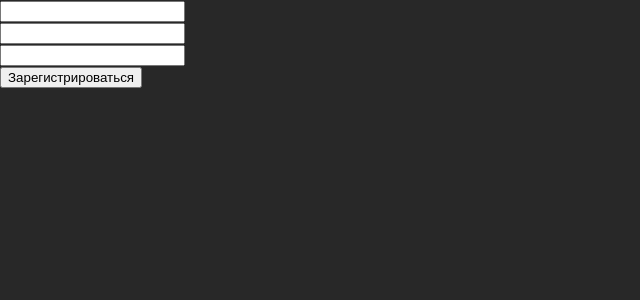
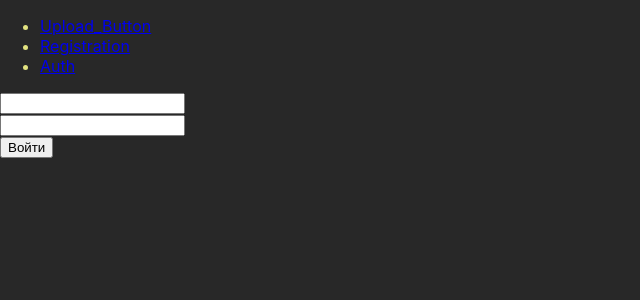
Before and after one commit to BL365/Imghost, a React (Create React App) app: page /auth in a window 1280 px wide. Shown: the top 300 px of the page, without its empty margins (0-640 px from the left). Built offline with nearby package versions, Linux system fonts and the light colour scheme.

Commit message:
working navigation

```diff
--- a/package.json
+++ b/package.json
@@ -12,7 +12,8 @@
     "react": "^16.13.1",
     "react-dom": "^16.13.1",
     "react-router-dom": "^5.2.0",
-    "react-scripts": "3.4.1"
+    "react-scripts": "3.4.1",
+    "underscore": "^1.10.2"
   },
   "scripts": {
     "start": "react-scripts start",
--- a/src/App.css
+++ b/src/App.css
@@ -24,50 +24,6 @@
   color: white;
 }
 
-.App-link {
-  color: #61dafb;
-}
-
-/*button-upload*/
-.App-upload-button > label {
-  padding: 8px;
-  margin: 10px auto;
-  width: 130px;
-  display: flex;
-  background: #b8bb26;
-  border-radius: 5px;
-
-  /*text style*/
-  color: #282828;
-  font-weight: 700;
-}
-
-/*button-upload animation*/
-.App-upload-button > label:hover {
-  background: #98971A;
-}
-
-.App-upload-button > label:active {
-  background: rgb(121, 121, 20);
-}
-
-.App-upload-button > input {
-  display: none;
-}
-
-/*.visuallyhidden {
-  position: absolute;
-  width: 1px;
-  height: 1px;
-  margin: -1px;
-  border: 0;
-  padding: 0;
-  white-space: nowrap;
-  clip-path: inset(100%);
-  clip: rect(0 0 0 0);
-  overflow: hidden;
-}*/
-
 @keyframes App-logo-spin {
   from {
     transform: rotate(0deg);
--- a/src/App.js
+++ b/src/App.js
@@ -1,18 +1,40 @@
 import React from 'react';
 import './App.css';
-import CropOriginalOutlinedIcon from '@material-ui/icons/CropOriginalOutlined';
+import { Route, Switch, Link, withRouter } from 'react-router-dom';
+import Upload_Button from './Upload_Button';
+import Auth from './Auth';
+import Registration from './Registration';
 
 class App extends React.Component {
   render() {
+    const Main = () => (
+      <main>
+        <Switch>
+          <Route exact path='/' component={Upload_Button}/>
+          <Route path='/registration' component={Registration}/>
+          <Route path='/auth' component={Auth}/>
+        </Switch>
+      </main>
+    )
+
+    const Header = () => (
+      <header>
+        <nav>
+          <ul>
+            <li><Link to='/'>Upload_Button</Link></li>
+            <li><Link to='/registration'>Registration</Link></li>
+            <li><Link to='/auth'>Auth</Link></li>
+          </ul>
+        </nav>
+      </header>
+    )
     return (
-      <div className="App-upload-button">
-      <label htmlFor="input">
-        <CropOriginalOutlinedIcon />Upload image
-      </label>
-      <input type="file" id="input" multiple />
-      </div>
-    );
+    <div>
+      <Header />
+      <Main />
+    </div>
+    )
   }
 }
 
-export default App;
+export default withRouter(App)
--- a/src/Registration.js
+++ b/src/Registration.js
@@ -1,14 +1,5 @@
 import React from 'react';
-import App from './App';
-import Auth from './Auth';
 import './Registration.css';
-import {
-    Route,
-    Switch,
-    Redirect,
-    withRouter
-  } from "react-router-dom"
-
 
 class Registration extends React.Component {
     constructor(props) {
@@ -22,7 +13,6 @@ class Registration extends React.Component {
         this.setState({[event.target.name]: event.target.value});
     }
 
-
     handleSubmit(event) {
         let registration_str = '{"username":"' + this.state.login + '","password":"' + this.state.password + '","email":' + this.state.email + '"}';
         event.preventDefault();
@@ -33,10 +23,8 @@ class Registration extends React.Component {
     };
 
     render() {
-        const { history } = this.props
         return (
         <div className="Registration">
-            <Switch>
             <form onSubmit={this.handleSubmit}>
                 <input type="text" name="email"
                 value = {this.state.email} onChange={this.handleChange} /><br />
@@ -46,9 +34,6 @@ class Registration extends React.Component {
                 value = {this.state.password} onChange={this.handleChange} /><br />
                 <input type="submit" value="Зарегистрироваться" />
             </form>
-                <Route history={history} path='/App' component={App} />
-                <Auth />
-            </Switch>
         </div>
         );
     };
--- /dev/null
+++ b/src/Upload_Button.css
@@ -0,0 +1,44 @@
+
+.App-link {
+    color: #61dafb;
+}
+
+/*button-upload*/
+.App-upload-button > label {
+    padding: 8px;
+    margin: 10px auto;
+    width: 130px;
+    display: flex;
+    background: #b8bb26;
+    border-radius: 5px;
+
+    /*text style*/
+    color: #282828;
+    font-weight: 700;
+}
+
+/*button-upload animation*/
+.App-upload-button > label:hover {
+    background: #98971A;
+}
+
+.App-upload-button > label:active {
+    background: rgb(121, 121, 20);
+}
+
+.App-upload-button > input {
+    display: none;
+}
+
+/*.visuallyhidden {
+    position: absolute;
+    width: 1px;
+    height: 1px;
+    margin: -1px;
+    border: 0;
+    padding: 0;
+    white-space: nowrap;
+    clip-path: inset(100%);
+    clip: rect(0 0 0 0);
+    overflow: hidden;
+}*/
--- /dev/null
+++ b/src/Upload_Button.js
@@ -0,0 +1,18 @@
+import React from 'react';
+import './Upload_Button.css';
+import CropOriginalOutlinedIcon from '@material-ui/icons/CropOriginalOutlined';
+
+class Upload_Button extends React.Component {
+  render() {
+    return (
+      <div className="App-upload-button">
+        <label htmlFor="input">
+          <CropOriginalOutlinedIcon />Upload image
+        </label>
+        <input type="file" id="input" multiple />
+      </div>
+    );
+  }
+}
+
+export default Upload_Button;
--- a/src/index.css
+++ b/src/index.css
@@ -11,3 +11,11 @@ code {
   font-family: source-code-pro, Menlo, Monaco, Consolas, 'Courier New',
     monospace;
 }
+
+ul > li {
+  color: rgb(226, 226, 128);
+}
+
+.link-ul {
+  color: rgb(0, 0, 0);
+}
--- a/src/index.js
+++ b/src/index.js
@@ -1,18 +1,15 @@
 import React from 'react';
 import ReactDOM from 'react-dom';
 import './index.css';
-import Registration from './Registration';
-import { Router, Link } from 'react-router-dom';
-import {createBrowserHistory} from 'history';
+import { BrowserRouter } from 'react-router-dom';
+import App from './App';
 import * as serviceWorker from './serviceWorker';
-
-const history = createBrowserHistory()
 
 ReactDOM.render((
   <React.StrictMode>
-    <Router history={history}>
-      <Registration />
-    </Router>
+    <BrowserRouter>
+      <App/>
+    </BrowserRouter>
   </React.StrictMode>),
   document.getElementById('root')
 );
```
Also changed, not shown: 1 other file (tests, documents, lock files or other folders). Lines whose indentation alone changed are shown as unchanged.
